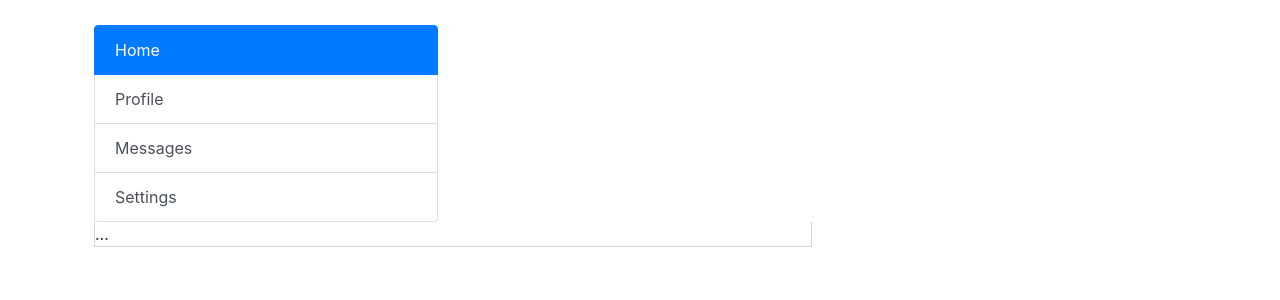
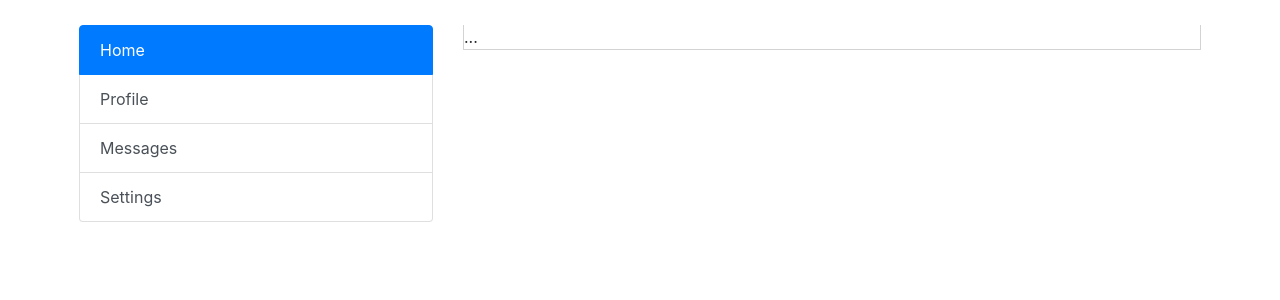
Before and after one commit to ipradasgomez/melonshop, a PHP site: page /admin/order.php in a window 1280 px wide. Shown: the part 80-380 px from the top of the page. Run offline with PHP 8.4, Linux system fonts and the light colour scheme; style sheets or scripts are compiled from the project's sources.

Commit message:
ReSubida por desincronización de admin

```diff
--- a/web/templates/admin/order.tpl
+++ b/web/templates/admin/order.tpl
@@ -1,7 +1,6 @@
 {include file="admin/header.tpl" title="Admin MelonShop" logoTitle="MelonShop Admin Panel" mostrarBarra=true
 usuarioConectado=$usuarioConectado}
 <div class="row">
-    <div class="col-12">
             <div class="col-4">
                     <div class="list-group" id="list-tab" role="tablist">
                       <a class="list-group-item list-group-item-action active" id="list-home-list" data-toggle="list" href="#list-home" role="tab" aria-controls="home">Home</a>
@@ -18,6 +17,6 @@ usuarioConectado=$usuarioConectado}
                       <div class="tab-pane fade" id="list-settings" role="tabpanel" aria-labelledby="list-settings-list">...</div>
                     </div>
                   </div>
-    </div>
+
 </div>
 {include file="admin/footer.tpl"}
```
